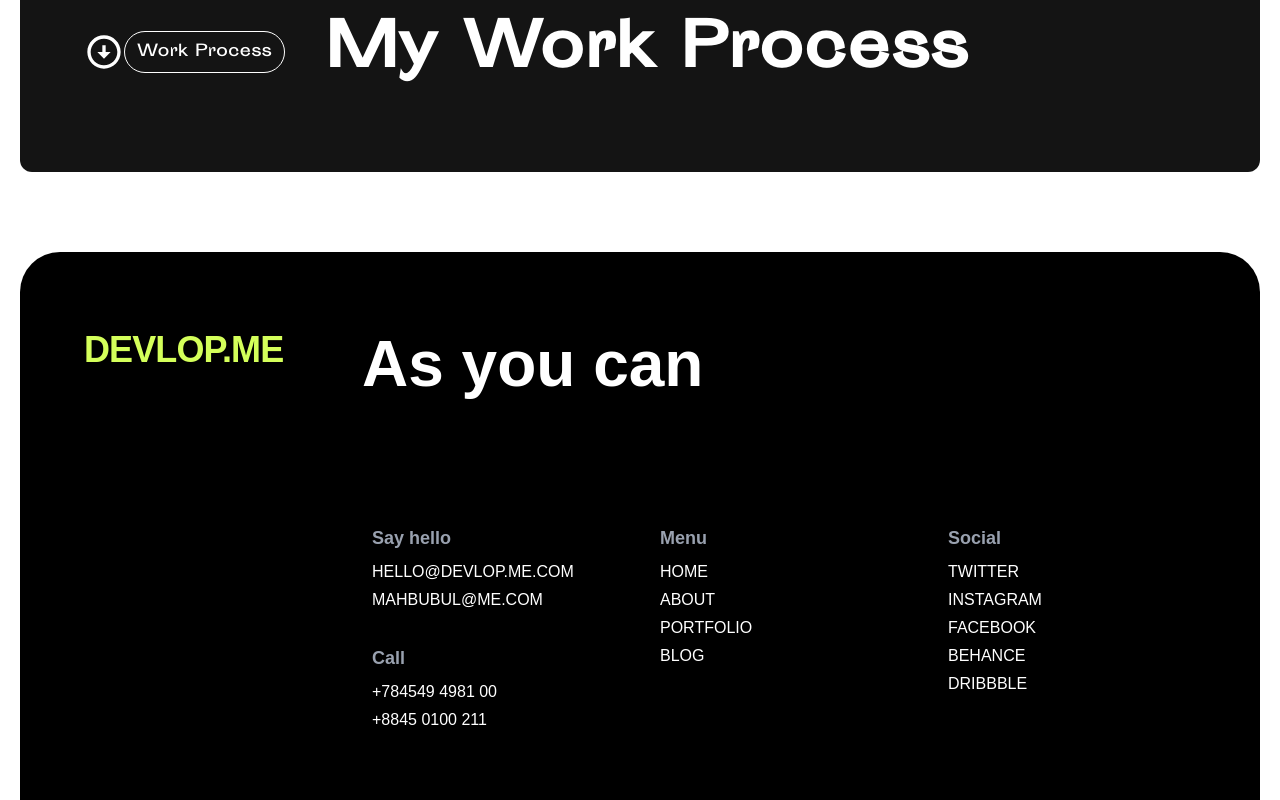
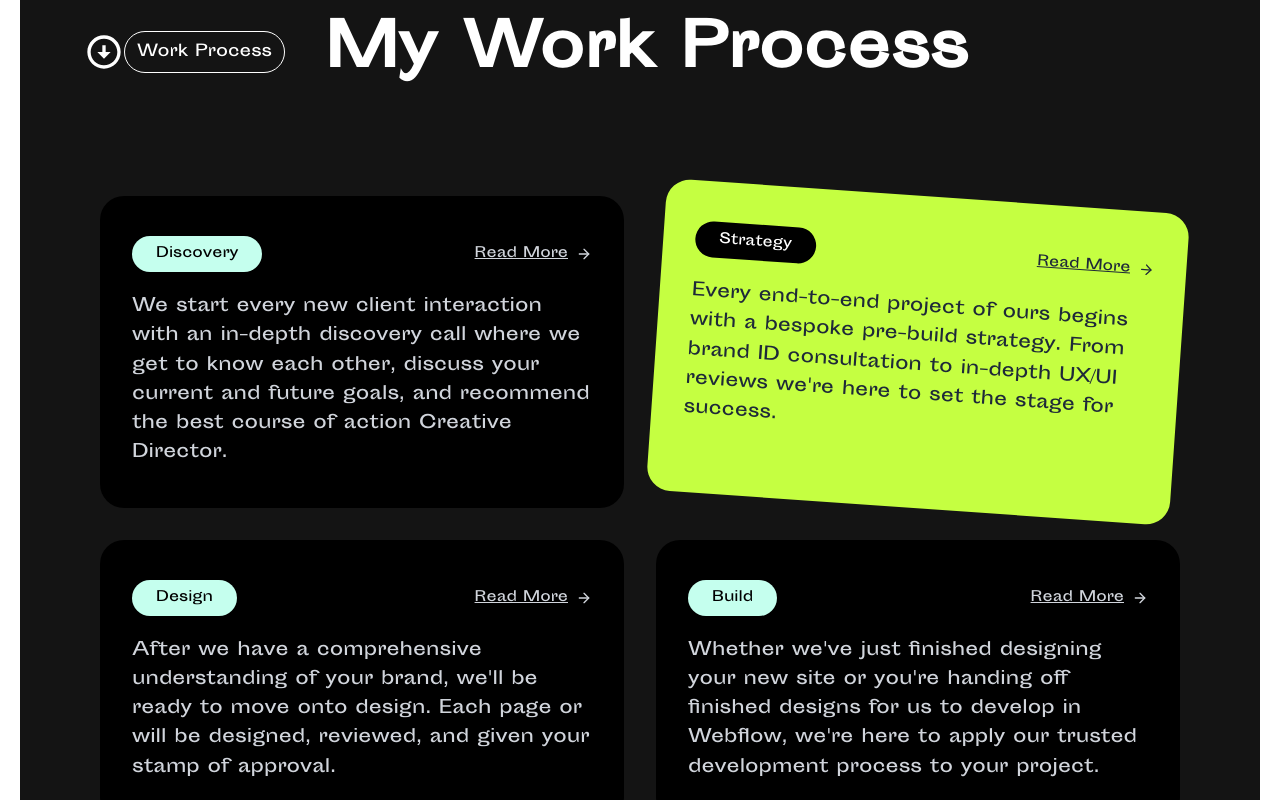
Before and after one commit to mdYeasinIslam/raintor-task, a Next.js app: page / in a window 1280 px wide. Shown: the part 1840-2640 px from the top of the page. Built offline with nearby package versions, Linux system fonts and the light colour scheme.

Commit message:
process service section add

```diff
--- /dev/null
+++ b/public/db/ServicesData.tsx
@@ -0,0 +1,32 @@
+import { ServiceType } from "@/types/serviceType";
+
+export const servicesData: ServiceType[] = [
+  {
+    id: 1,
+    title: "Discovery",
+    description:
+      "We start every new client interaction with an in-depth discovery call where we get to know each other, discuss your current and future goals, and recommend the best course of action Creative Director.",
+    textColor: "text-gray-300",
+  },
+  {
+    id: 2,
+    title: "Strategy",
+    description:
+      "Every end-to-end project of ours begins with a bespoke pre-build strategy. From brand ID consultation to in-depth UX/UI reviews we're here to set the stage for success.",
+    textColor: "text-gray-800",
+  },
+  {
+    id: 3,
+    title: "Design",
+    description:
+      "After we have a comprehensive understanding of your brand, we'll be ready to move onto design. Each page or will be designed, reviewed, and given your stamp of approval.",
+    textColor: "text-gray-300",
+  },
+  {
+    id: 4,
+    title: "Build",
+    description:
+      "Whether we've just finished designing your new site or you're handing off finished designs for us to develop in Webflow, we're here to apply our trusted development process to your project.",
+    textColor: "text-gray-300",
+  },
+];
--- /dev/null
+++ b/src/components/home/ServiceAllCard.tsx
@@ -0,0 +1,20 @@
+import { FiArrowRight } from "react-icons/fi";
+import { servicesData } from "../../../public/db/ServicesData";
+import SeviceSignleCard from "./SeviceSignleCard";
+
+
+
+export default function ServiceAllCard() {
+
+  return (
+    <section className="py-16 px-4 ">
+      <div className="container mx-auto">
+        <div className="grid grid-cols-1 md:grid-cols-2 gap-6 lg:gap-8">
+          {servicesData.map((service) => (
+           <SeviceSignleCard key={service.id} service={service}/>
+          ))}
+        </div>
+      </div>
+    </section>
+  );
+}
--- /dev/null
+++ b/src/components/home/SeviceSignleCard.tsx
@@ -0,0 +1,36 @@
+import { ServiceType } from "@/types/serviceType";
+import React from "react";
+import { FiArrowRight } from "react-icons/fi";
+
+export default function SeviceSignleCard({service}:{service:ServiceType}) {
+  return (
+    <div
+      className={`rounded-3xl p-8 lg:py-10 lg:px-8 relative overflow-hidden space-y-5 ${
+        service?.id == 2 ? "bg-[#C5FF41] rotate-4 hover:rotate-0 duration-500" : "bg-black"
+      }`}
+    >
+      <div className=" flex justify-between items-center">
+        <span
+          className={` px-6 py-2 rounded-full text-sm font-medium ${
+            service?.id == 2 ? "bg-black text-white" : "bg-[#C5FFEE] text-black"
+          }`}
+        >
+          {service.title}
+        </span>
+        <div className="flex items-center justify-end">
+          <button
+            className={`${service.textColor} hover:opacity-80 transition-opacity duration-300 flex items-center gap-2 text-sm font-medium underline`}
+          >
+            <span>Read More</span>
+            <FiArrowRight className="w-4 h-4" />
+          </button>
+        </div>
+      </div>
+      <div className="">
+        <p className={`${service.textColor} text-lg leading-relaxed`}>
+          {service.description}
+        </p>
+      </div>
+    </div>
+  );
+}
--- a/src/components/home/WorkProcessSection.tsx
+++ b/src/components/home/WorkProcessSection.tsx
@@ -1,16 +1,22 @@
 import React from "react";
 import OuterArrowButton from "../shared/OuterArrowButton";
+import ServiceAllCard from "./ServiceAllCard";
 
 export default function WorkProcessSection() {
   return (
     <section className="bg-white my-10 text-white p-5 heading">
       <div className="container mx-auto bg-[#141414] py-16 xl:py-20 px-4 lg:px-8 xl:px-16 rounded-xl space-y-8 xl:space-y-10 ">
+        {/* heding part */}
         <div className="flex items-center gap-10">
           <OuterArrowButton title="Work Process" />
           <h1 className=" text-4xl lg:text-4xl xl:text-6xl leading-[40px] lg:leading-[50px] xl:leading-[80px] font-semibold">
             My Work Process
           </h1>
         </div>
+        {/* card par */}
+        <div>
+          <ServiceAllCard />
+        </div>
       </div>
     </section>
   );
--- /dev/null
+++ b/src/types/serviceType.ts
@@ -0,0 +1,6 @@
+export interface ServiceType {
+    id: number;
+    title: string;
+    description: string;
+    textColor: string;
+  }
```
